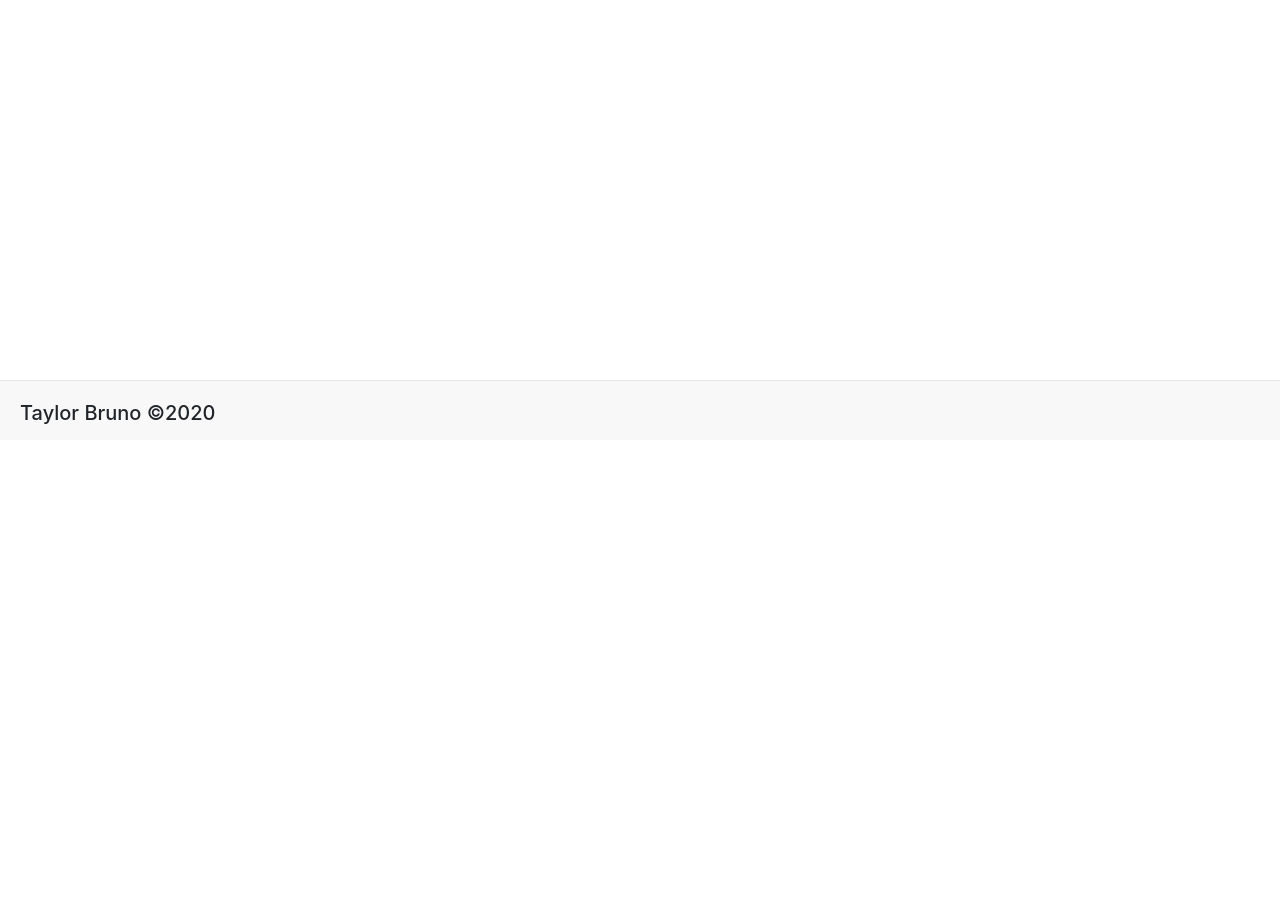
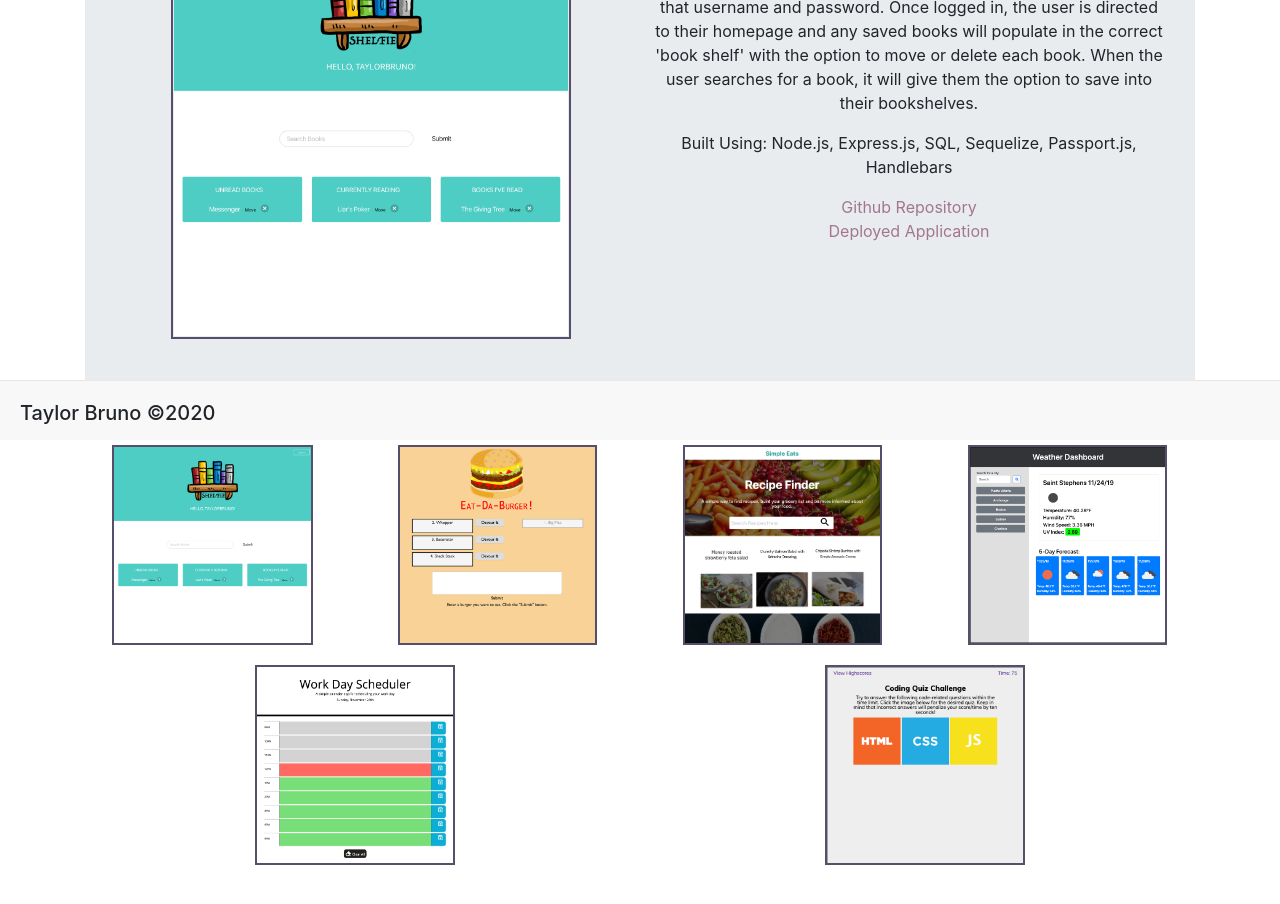
Before and after one commit to taylormbruno/Personal-Portfolio, a React (Create React App) app: page /portfolio in a window 1280 px wide. Shown: the part 360-1264 px from the top of the page. Before the commit the page ends 800 px from the top, so only its background shows below. Built offline with nearby package versions, Linux system fonts and the light colour scheme.

Commit message:
completed portfolio section

```diff
--- a/public/assets/css/style.css
+++ b/public/assets/css/style.css
@@ -29,7 +29,7 @@
     text-align: center;
     font-family: 'Amatic SC', cursive;
     font-size: 54px;
-    color: rgb(207, 205, 246) ;
+    color: rgb(207, 205, 246);
 }
 #aboutImg {
     width: 250px;
@@ -59,18 +59,19 @@
     text-align: center;
     font-size: 48px;
 }
-#portImgEl {
-    margin: 0 auto;
-    text-align: center;
-}
 .portImg {
-    height: 25vh;
+    width: 50vh;
     margin: 0 auto;
     border: 2px solid #574e6b;
     margin: 10px;
     padding: 1px;
 }
-.portImg:hover {
+.miniImg {
+    height: 200px;
+    border: 2px solid #574e6b;
+    margin-bottom: 20px;
+}
+.miniImg:hover {
     filter: drop-shadow(8px 8px 10px darkgray);
 }
 .modalImg {
--- a/src/App.js
+++ b/src/App.js
@@ -20,7 +20,7 @@ function App() {
               <Route exact path={["/", "/about"]}>
                 <About />
               </Route>
-              <Route exact path="/port">
+              <Route exact path="/portfolio">
                 <Portfolio />
               </Route>
               <Route exact path="/contact">
--- /dev/null
+++ b/src/components/Jumbotron/index.js
@@ -0,0 +1,25 @@
+
+import React from "react";
+
+function Jumbotron(props) {
+  return (
+    <div
+      style={{ textAlign: "center" }}
+      className="jumbotron">
+      <div className="row">
+        <div className="col-md">
+          <img src={props.activeProject.image} alt="Project Landing Page" className="portImg"/>
+        </div>
+        <div className="col-md">
+          <h3>{props.activeProject.title}</h3>
+          <p>{props.activeProject.description}</p>
+          <p>Built Using: {props.activeProject.builtWith}</p>
+          <a href={props.activeProject.repo} class='portLink' target='_blank' rel="noopener noreferrer" >Github Repository</a> <br />
+          <a href={props.activeProject.deployed} class='portLink' target='_blank' rel="noopener noreferrer" >Deployed Application</a>
+        </div>
+      </div>
+    </div>
+  );
+}
+
+export default Jumbotron;
--- a/src/pages/Portfolio.js
+++ b/src/pages/Portfolio.js
@@ -0,0 +1,36 @@
+import React, { useState } from "react";
+import Container from "../components/Container";
+import projects from "./port.json";
+import Jumbotron from "../components/Jumbotron"
+
+function Portfolio() {
+    // eslint-disable-next-line
+    const [active, setActive] = useState(projects[0]);
+
+    const changeProject = (event) => {
+        event.preventDefault();
+        let projIndex = event.target.dataset.proj;
+        console.log(projIndex);
+        setActive(projects[projIndex]);
+        console.log(active);
+    }
+
+    return (
+        <Container>
+            <h3 id="portHeader">Projects</h3>
+            <Jumbotron activeProject={active} />
+            <div className="row">
+               {projects.map(obj => {
+                    return(
+                        <div className="col-md">
+                            <img src={obj.image} class="miniImg" alt={obj.title} data-proj={obj.id} onClick={changeProject} />
+                        </div>
+                    );
+                })}
+            </div>
+        </Container>
+    );
+  }
+
+
+export default Portfolio;
--- /dev/null
+++ b/src/pages/port.json
@@ -0,0 +1,56 @@
+[
+    {
+        "id": 0,
+        "title": "Shelfie",
+        "image": "/assets/images/shelfie.png",
+        "description": "This project allows a user to sign up with the app and login using that username and password. Once logged in, the user is directed to their homepage and any saved books will populate in the correct 'book shelf' with the option to move or delete each book. When the user searches for a book, it will give them the option to save into their bookshelves.",
+        "builtWith": "Node.js, Express.js, SQL, Sequelize, Passport.js, Handlebars",
+        "repo": "https://github.com/taylormbruno/project2",
+        "deployed": "https://aqueous-refuge-48419.herokuapp.com/"
+    },
+    {
+        "id": 1,
+        "title": "Eat-Da-Burger!",
+        "image": "/assets/images/burger.png",
+        "description": "This project allows a user enter the burgers they want to eat into the SQL database and then 'Devour' them at the click of a button. The application is deployed on Heroku with the user's 'burger' content saved in a database.",
+        "builtWith": "Node.js, Express.js, SQL, Handlebars",
+        "repo": "https://github.com/taylormbruno/burger",
+        "deployed": "https://peaceful-falls-09314.herokuapp.com/"
+    },
+    {
+        "id": 2,
+        "title": "Simple Eats",
+        "image": "/assets/images/simple-eats.png",
+        "description": "This project was built collaboratively by three prospective coders at the UNCC Coding Bootcamp. This project allows a user to find recipes and filter results based on dietary restrictions, excluded ingredients, food intolerances, and types of food/drink. Users can add items from a recipe's ingredient list directly to a grocery list.",
+        "builtWith": "JavaScript, HTML, CSS, jQuery, Materialize",
+        "repo": "https://github.com/kaciehatley/simple-eats",
+        "deployed": "https://kaciehatley.github.io/simple-eats/index2.html"
+    },
+    {
+        "id": 3,
+        "title": "Weather Dashboard",
+        "image": "/assets/images/weathDash.png",
+        "description": "This weather dashboard will allow the user to search for a city and displays the current weather conditions and a 5 day forecast. This project also will save the search history for up to 5 cities.",
+        "builtWith": "JavaScript, HTML, CSS",
+        "repo": "https://github.com/taylormbruno/WeatherDashboard",
+        "deployed": "https://taylormbruno.github.io/WeatherDashboard"
+    },
+    {
+        "id": 4,
+        "title": "Work Day Scheduler",
+        "image": "/assets/images/daySched.png",
+        "description": "This day scheduler allows the user to save important tasks to a specific time slot. The hour is color coded to represent whether the time is in the past, present, or future.",
+        "builtWith": "JavaScript, HTML, CSS",
+        "repo": "https://github.com/taylormbruno/WorkDayScheduler",
+        "deployed": "https://taylormbruno.github.io/WorkDayScheduler"
+    },
+    {
+        "id": 5,
+        "title": "Coding Quiz",
+        "image": "/assets/images/codingQuizSS1.png",
+        "description": "This coding quiz presents the user with the option to take three seperate quizes: one for HTML, one for CSS, and one for JavaScript. This project creates a score based on the amount of time left when the user completes the quiz. There are deductions in time if the user answers incorrectly. This project saves the high scores in local storage but still needs work to fix a few bugs.",
+        "builtWith": "JavaScript, HTML, CSS",
+        "repo": "https://github.com/taylormbruno/CodingQuiz",
+        "deployed": "https://taylormbruno.github.io/CodingQuiz"
+    }
+]
```
